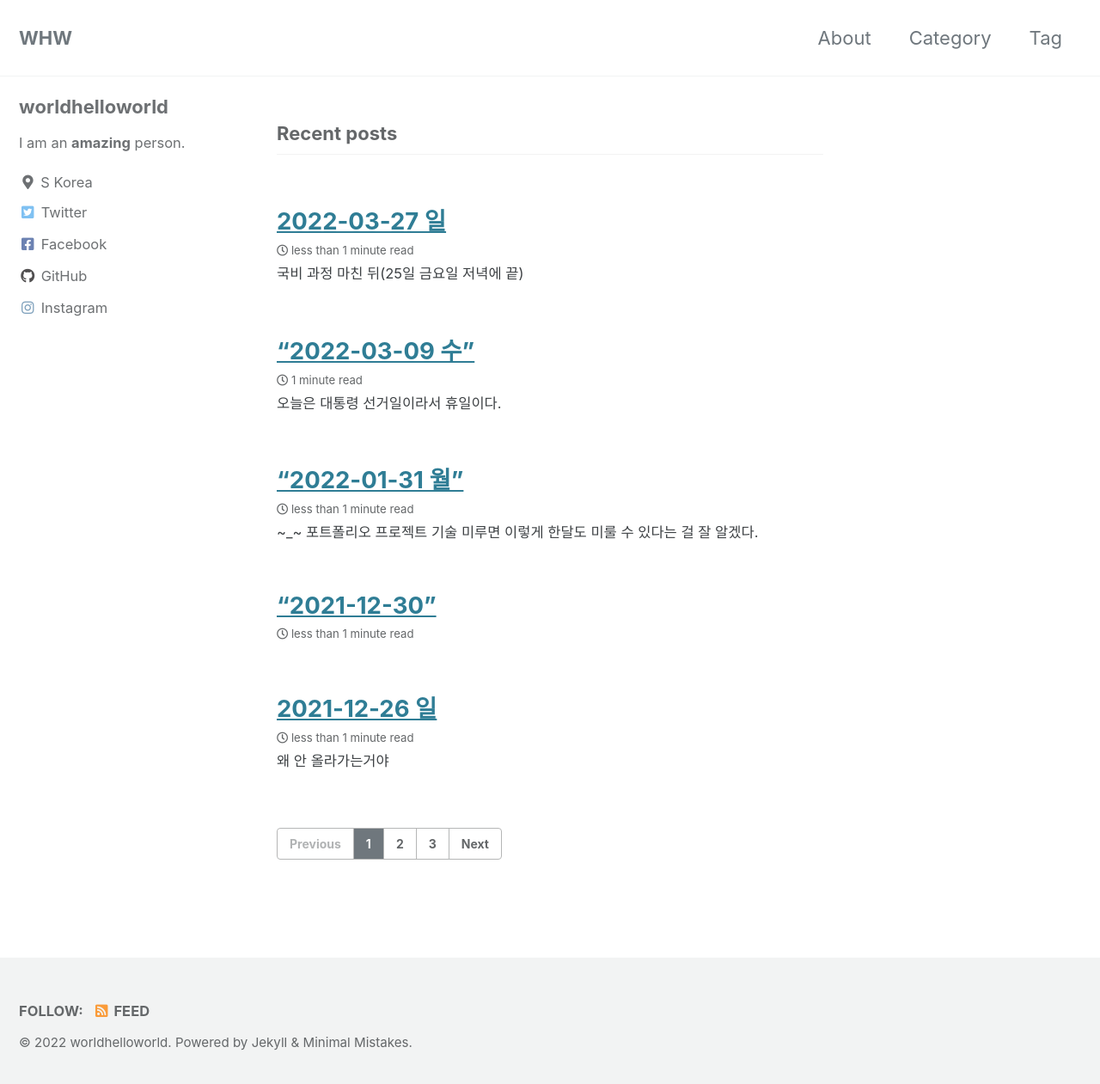
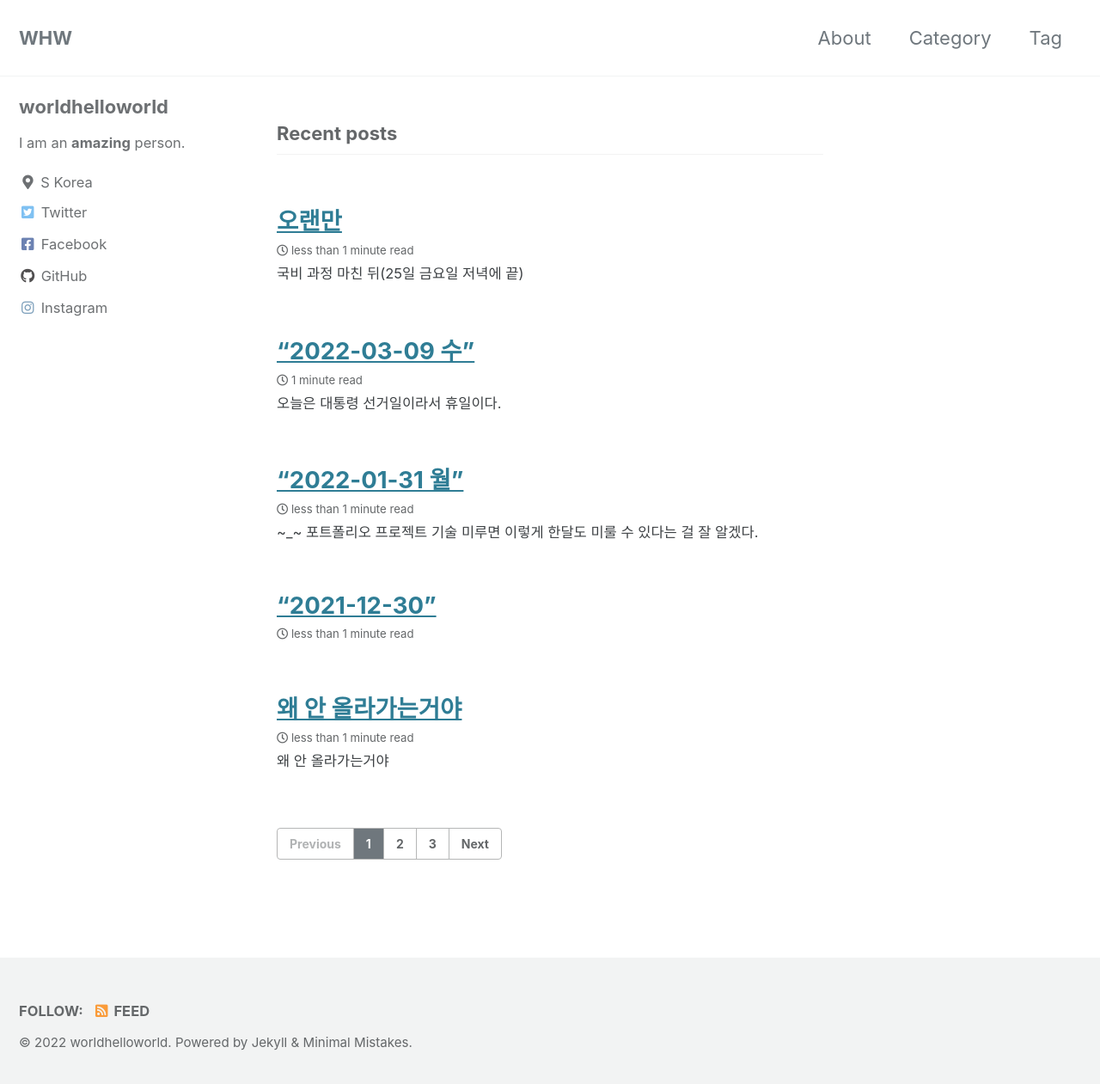
Before and after one commit to worldhelloworld/worldhelloworld.github.io, a Jekyll site: the page built from index.html, in a window 1280 px wide and 1268 px high. Shown: the top 1261 px of the window at 86% size. Built offline with Jekyll 4.4.1, drawn with Linux system fonts in a browser that asks for light colours; cached includes are drawn as plain includes; the list of posts is cut into pages by our own code.

Commit message:
20220328 0255

```diff
--- a/_posts/2021-12-27-.md
+++ b/_posts/2021-12-27-00:00.md
@@ -1,8 +1,8 @@
 ---
-title: "2021-12-26 일"
+title: "왜 안 올라가는거야"
 categories:
 - blogging
-last_modified_at: 2021-12-27T00:00:00+09:00
+last_modified_at:
 toc: true
 ---
 왜 안 올라가는거야
--- a/_posts/2022-03-28-0216.md
+++ b/_posts/2022-03-28-02:16.md
@@ -1,8 +1,8 @@
 ---
-title: "2022-03-27 일"
+title: "오랜만"
 categories:
 - blogging
-last_modified_at: 2022-03-28T02:22:00+09:00
+last_modified_at:
 toc: true
 ---
 국비 과정 마친 뒤(25일 금요일 저녁에 끝)
```
